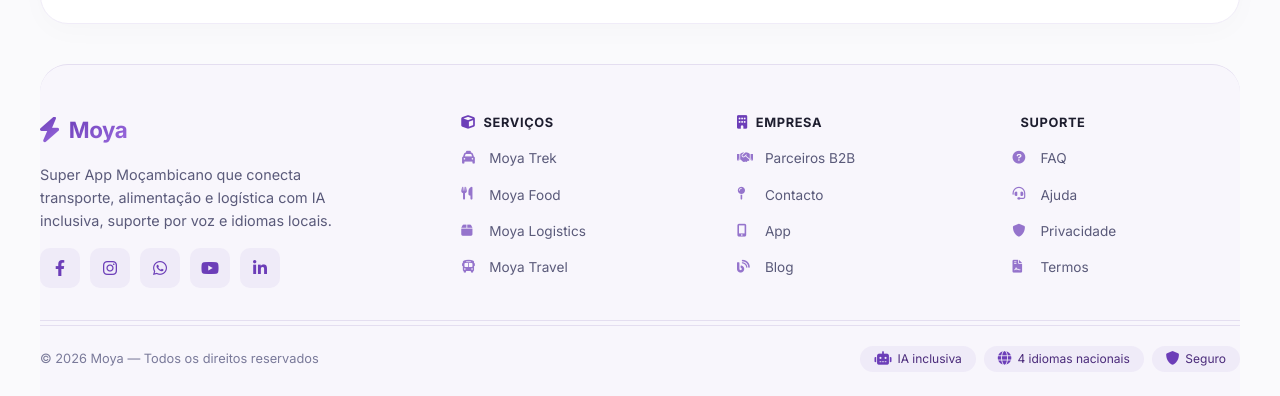
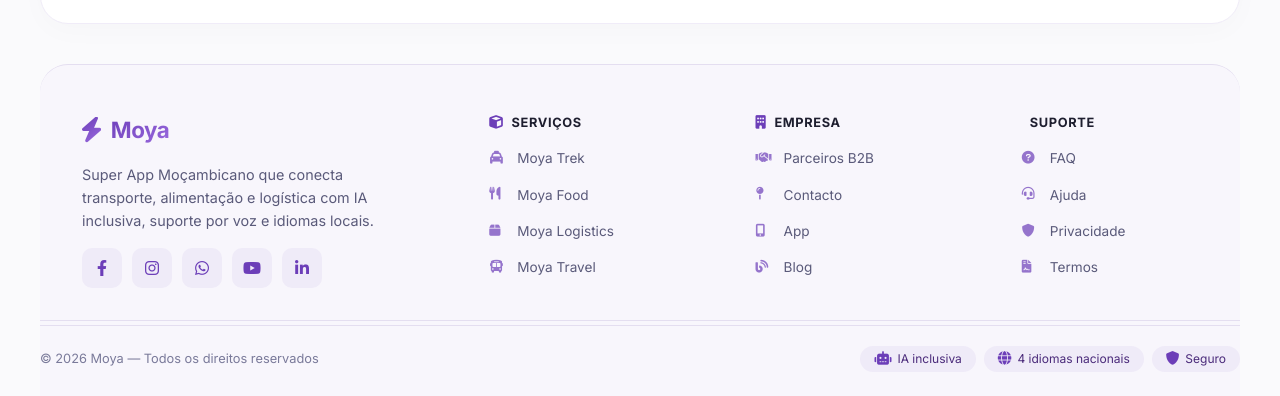
Before and after one commit to CRModa/MOYA-WebSite, a plain HTML site: page index.html in a window 1280 px wide. Shown: the part 2502-2898 px from the top of the page. Drawn offline with nearby package versions, Linux system fonts and the light colour scheme; some icons are missing.

Commit message:
fix margin left on footer

```diff
--- a/style.css
+++ b/style.css
@@ -1042,6 +1042,7 @@ body.dark .leaflet-tile-pane {
   display: flex;
   flex-direction: column;
   gap: 16px;
+  margin-left: 42px;
 }
 
 .footer-brand .logo {
```
